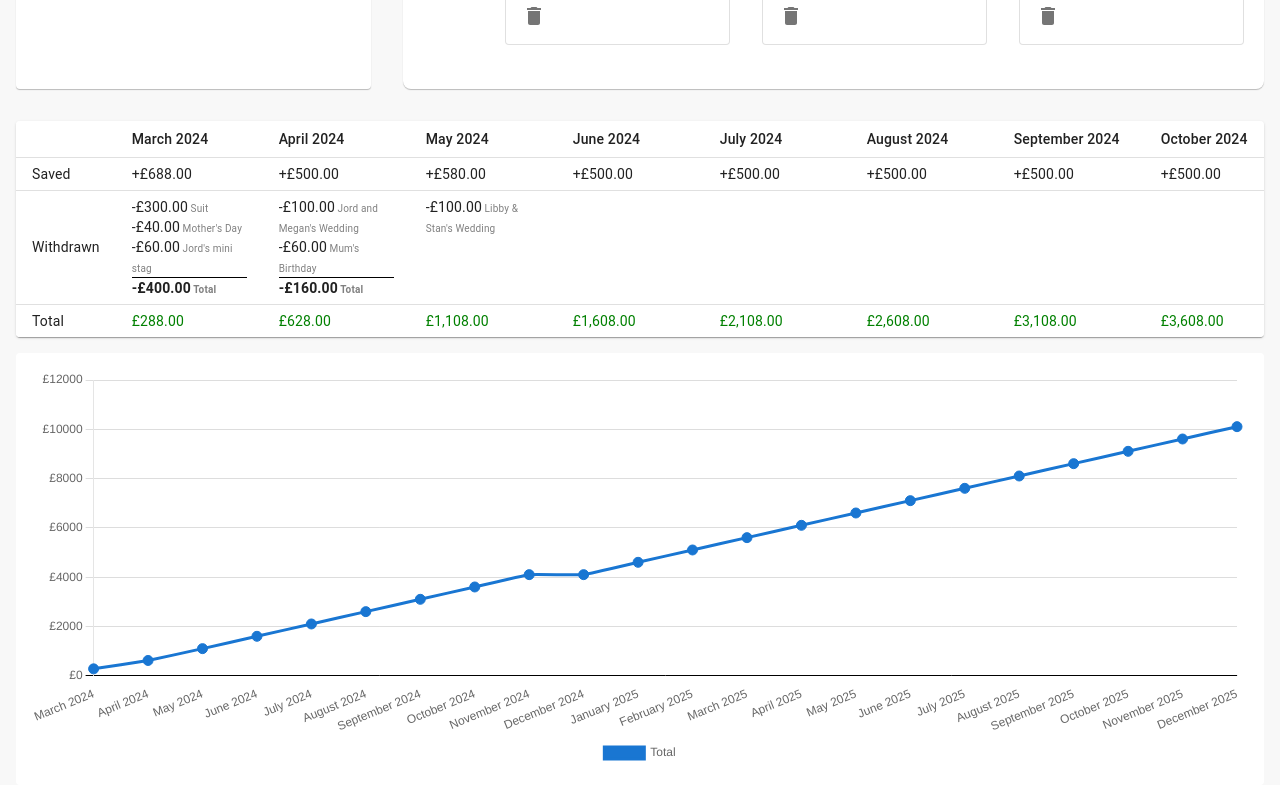
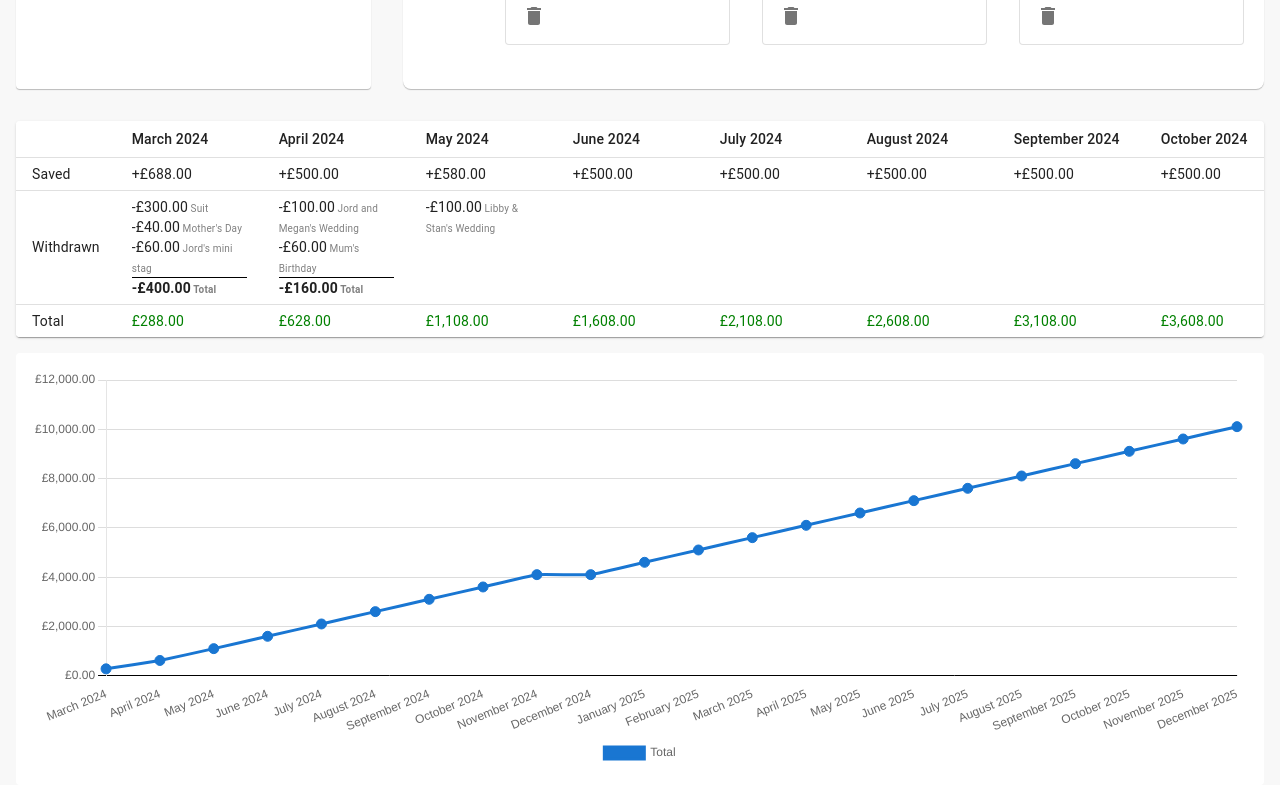
Before and after one commit to AKP-13/savings-planner, a React (Create React App) app: page / in a window 1280 px wide. Shown: the part 328-1128 px from the top of the page. Built offline with nearby package versions, Linux system fonts and the light colour scheme.

Commit message:
Format y value ticks in GB currency

```diff
--- a/src/graph/options.ts
+++ b/src/graph/options.ts
@@ -29,7 +29,17 @@ const options = {
         lineWidth: (context: ScriptableScaleContext) => (context.tick.value === 0 ? 1 : 0.25)
       },
       ticks: {
-        callback: (value: string) => `£${value}`
+        callback: (value: number) => {
+          const locales = 'en-GB';
+          const options = {
+            style: 'currency',
+            currency: 'GBP'
+          };
+
+          const formattedValue = new Intl.NumberFormat(locales, options).format(value);
+
+          return formattedValue;
+        }
       }
     }
   }
```
